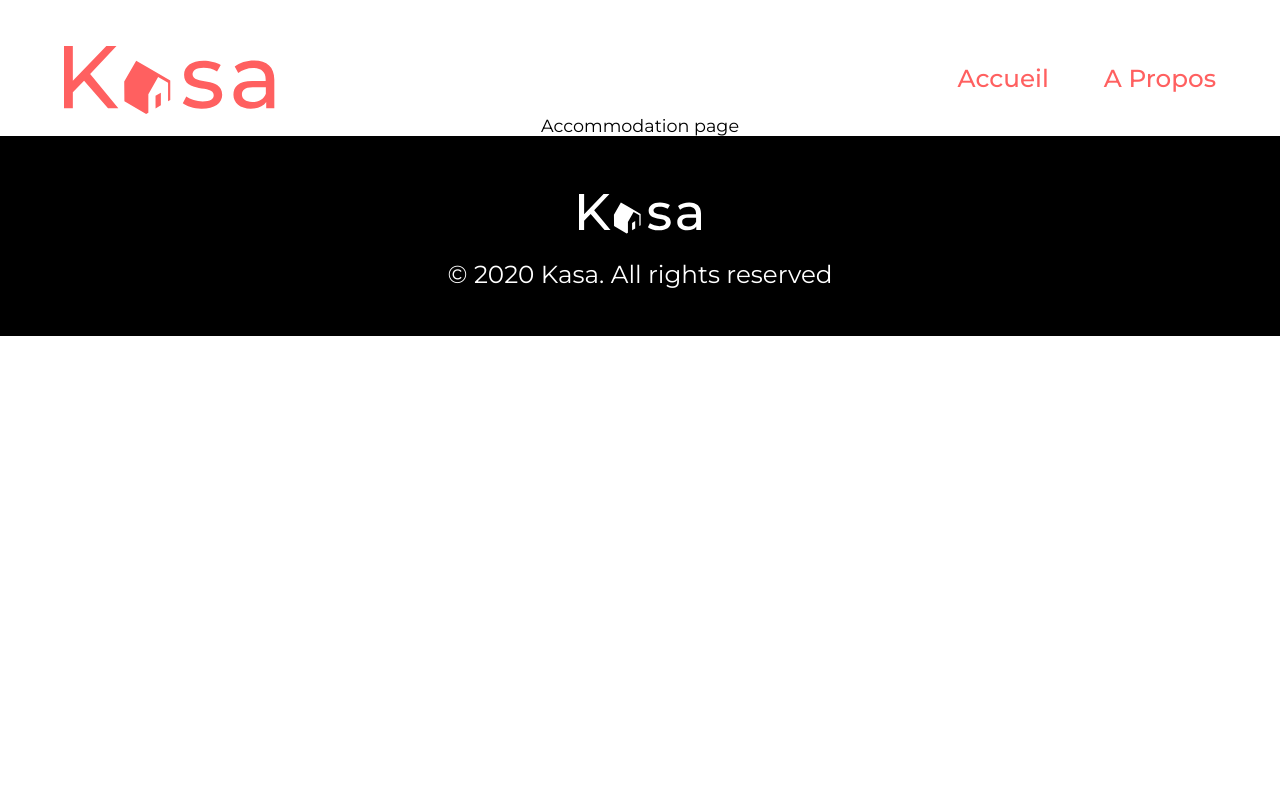
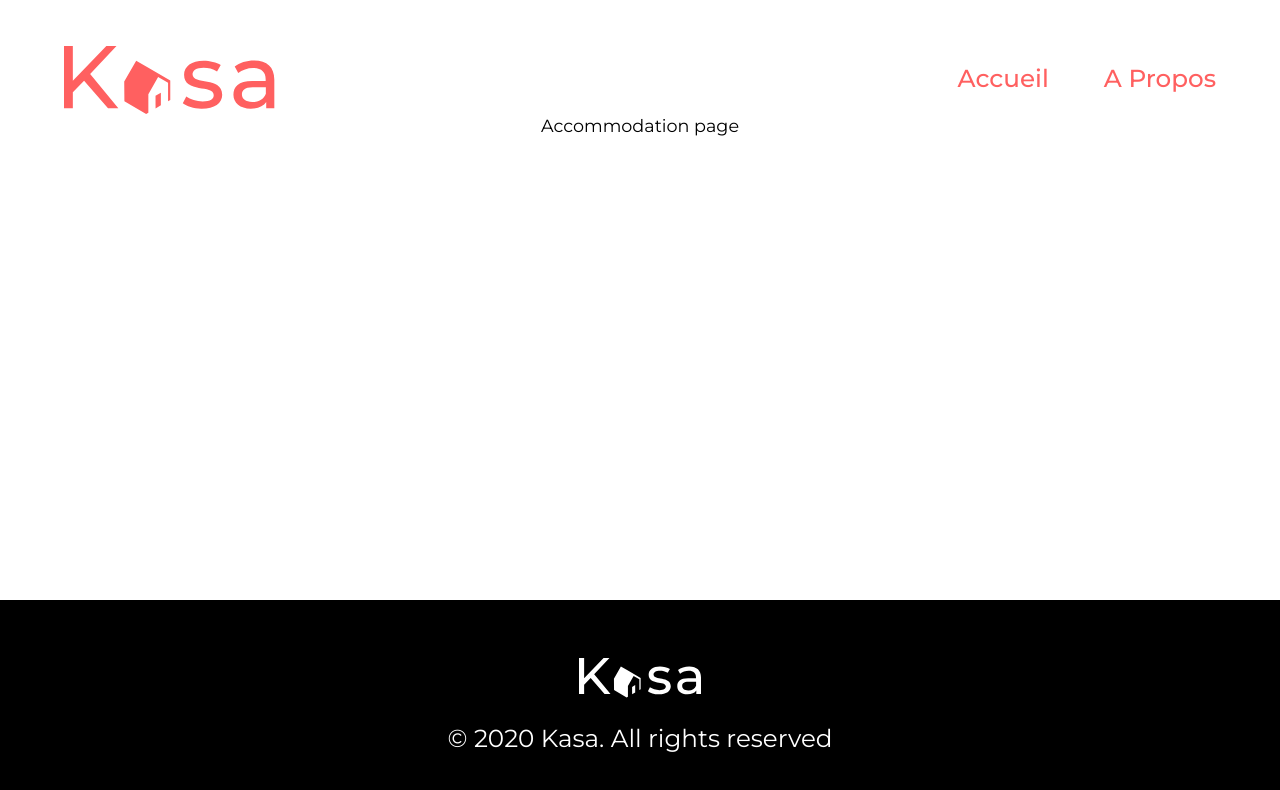
Before and after one commit to ZhannaZucher/kasa-react, a React (Create React App) app: page /accommodation/1 in a window 1280 px wide. Shown: the top 790 px of the page. Built offline with nearby package versions, Linux system fonts and the light colour scheme.

Commit message:
fix : footer to bottom

```diff
--- a/src/components/Footer/Footer.css
+++ b/src/components/Footer/Footer.css
@@ -9,6 +9,8 @@
 	color: #fff;
 	font-size: 1.4em;
 	padding: 40px 0 30px;
+	position: absolute;
+	bottom: 0;
 }
 
 .footer__logo img {
--- a/src/pages/About/About.css
+++ b/src/pages/About/About.css
@@ -2,4 +2,5 @@
 	display: flex;
 	flex-direction: column;
 	align-items: center;
+	padding-bottom: 200px;
 }
--- a/src/pages/Error/Error.css
+++ b/src/pages/Error/Error.css
@@ -4,6 +4,7 @@
 	flex-direction: column;
 	justify-content: flex-start;
 	align-items: center;
+	padding-bottom: 200px;
 }
 
 .error__title {
--- a/src/style/index.css
+++ b/src/style/index.css
@@ -9,4 +9,7 @@ body {
     display: flex;
     flex-direction: column;
     align-items: center;
+      position: relative;
+        min-height: 100vh;
+
 }
```
